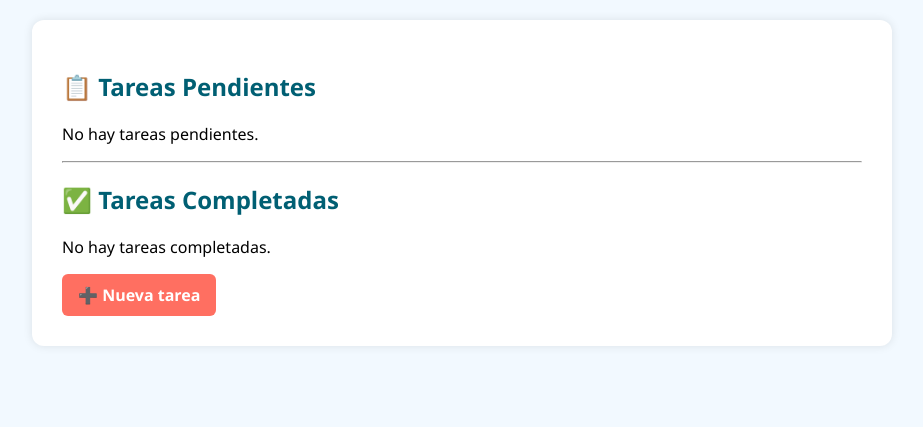
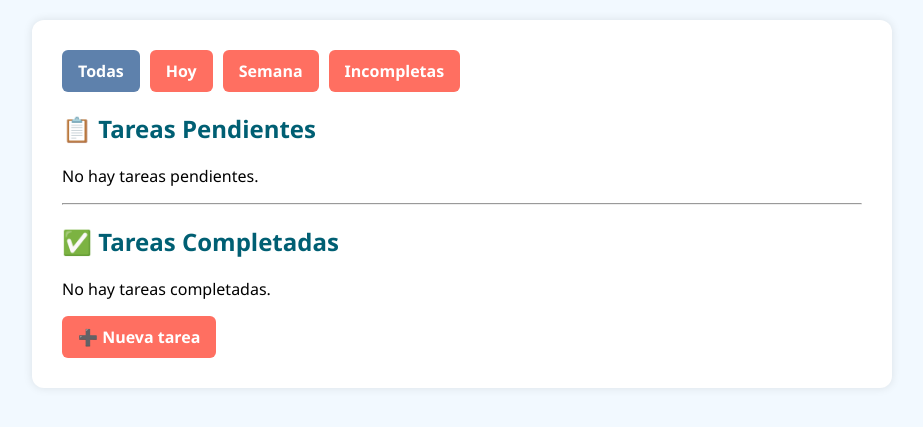
Before and after one commit to CamilaTorres1035/organizador, a Django app: page / in a window 1280 px wide. Shown: the top 427 px of the page, without its empty margins (178-1101 px from the left). Run offline with Django 5.2, Linux system fonts and the light colour scheme; data comes from the database, SQL or seed files in the repository; both versions use the stored data as it was after the commit.

Commit message:
Refactor and update tasks application
- Improved CSS styles in `estilos.css` for better UI consistency.
- Enhanced the task list template in `lista.html` for improved user experience.
- Refactored logic in `views.py` to optimize performance and maintainability.

```diff
--- a/tareas/static/tareas/estilos.css
+++ b/tareas/static/tareas/estilos.css
@@ -128,3 +128,17 @@
 .tipo-Q {
     background-color: #43a047;
 }
+
+.filtros {
+    margin-bottom: 20px;
+    display: flex;
+    gap: 10px;
+    flex-wrap: wrap;
+}
+
+.activo {
+    background-color: #5e81ac;
+    color: white;
+    font-weight: bold;
+    border-radius: 6px;
+}
--- a/tareas/templates/tareas/lista.html
+++ b/tareas/templates/tareas/lista.html
@@ -7,6 +7,15 @@
 
 
 {% block content %}
+
+<div class="filtros">
+    <a href="?filtro=todas" class="btn {% if not filtro %}activo{% endif %}">Todas</a>
+<a href="?filtro=hoy" class="btn {% if filtro == 'hoy' %}activo{% endif %}">Hoy</a>
+<a href="?filtro=semana" class="btn {% if filtro == 'semana' %}activo{% endif %}">Semana</a>
+<a href="?filtro=incompleto" class="btn {% if filtro == 'incompleto' %}activo{% endif %}">Incompletas</a>
+
+</div>
+
 <h2>📋 Tareas Pendientes</h2>
 {% for tarea in tareas %}
     {% if not tarea.completada %}
@@ -41,6 +50,7 @@
                 {{ tarea.get_tipo_display }}
             </div>
             <p><strong>Completada</strong></p>
+            <a href="{% url 'eliminar_tarea' tarea.id %}" class="btn">🗑️ Eliminar</a>
         </div>
     {% endif %}
 {% empty %}
--- a/tareas/views.py
+++ b/tareas/views.py
@@ -2,7 +2,7 @@
 from .models import Tarea
 from django.utils import timezone
 from .forms import TareaForm
-import datetime
+from datetime import date, timedelta
 
 # Create your views here.
 def registrar_tarea(request):
@@ -17,9 +17,18 @@
     return render(request, 'tareas/registrar.html',{'form': form})
 
 def lista_tareas(request):
-    now = datetime.date.today()
-    tareas = Tarea.objects.filter(fecha_limite__gte=now).order_by('fecha_limite')
-    return render(request, 'tareas/lista.html', {'tareas':tareas})
+    now = date.today()
+    filtro = request.GET.get('filtro')
+    if filtro == "hoy":
+        tareas = Tarea.objects.filter(fecha_limite=now).order_by('fecha_limite')
+    elif filtro == "semana":
+        semana = now + timedelta(days=7)
+        tareas = Tarea.objects.filter(fecha_limite__range=(now, semana)).order_by('fecha_limite')
+    elif filtro == "incompleto":
+        tareas = Tarea.objects.filter(completada = False, fecha_limite__gte=now).order_by('fecha_limite')
+    else:
+        tareas = Tarea.objects.filter(fecha_limite__gte=now).order_by('fecha_limite')
+    return render(request, 'tareas/lista.html', {'tareas': tareas, 'filtro': filtro})
 
 def editar_tarea(request, pk):
     tarea = get_object_or_404(Tarea, pk=pk)
```
Also changed, not shown: db.sqlite3.
